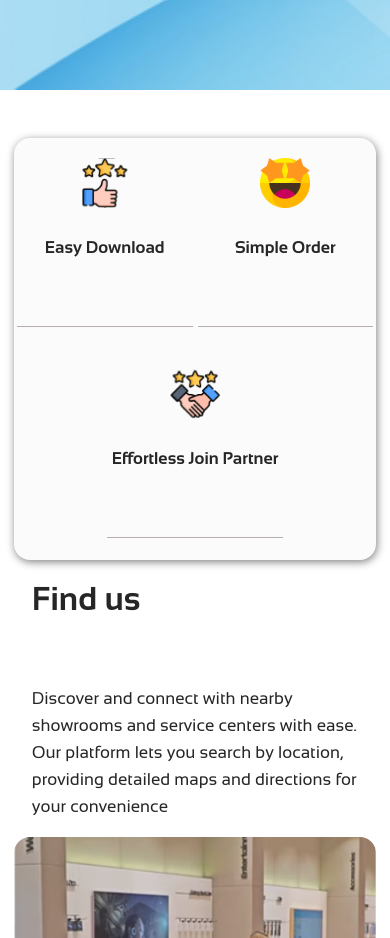
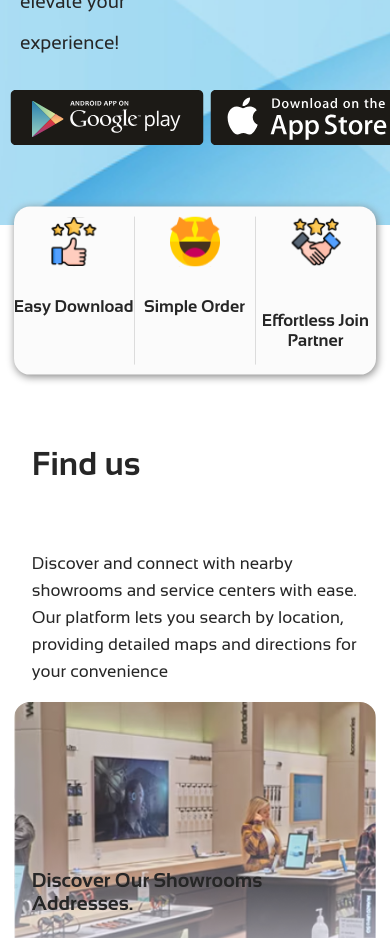
Before and after one commit to SawLinThant/Alpha-mm, a React (Create React App) app: page / in a window 390 px wide. Shown: the part 4060-4998 px from the top of the page. Built offline with nearby package versions, Linux system fonts and the light colour scheme; no server answers.

Commit message:
update-homepage-css

```diff
--- a/src/style/home.css
+++ b/src/style/home.css
@@ -255,7 +255,6 @@
 
 .download-container {
   width: 100%;
-  height: 35.1rem;
   display: grid;
   grid-template-columns: repeat(2, 1fr);
   background-image: url("/public/download-bg.png");
@@ -264,6 +263,7 @@
 }
 
 .icon {
+  height: 35.125rem;
   display: flex;
   place-items: center;
   justify-content: center;
@@ -294,6 +294,7 @@
 
 .download-description {
   display: flex;
+  height: 35.125rem;
   flex-direction: column;
   gap: 1rem;
   justify-content: center;
@@ -358,11 +359,10 @@
 
 .badge-container {
   width: 93%;
-  height: 25vh;
-  position: absolute;
+  height: 9.5rem;
+  transform: translateY(-20%);
   opacity: 10;
   background-color: rgb(251, 251, 251);
-  margin-bottom: 1.5rem;
   z-index: 1;
   border-radius: 1rem;
   box-shadow: 1px 2px 8px gray;
@@ -419,17 +419,17 @@
 
 .find-us-container {
   width: 100%;
-  height: 95vh;
+  height: 39.125rem;
   display: flex;
   flex-direction: column;
   align-items: center;
   justify-content: center;
+  padding: 100px, 56px, 100px, 56px
 }
 
 .find-us {
   width: 93%;
-  height: 60%;
-  margin-top: 12rem;
+  height: 26.625rem;
   display: flex;
   flex-direction: row;
   align-items: center;
@@ -1185,6 +1185,7 @@
   }
 }
 
+
 @media screen and (max-width: 1024px){
   .mvp-container{
     height: 63rem !important;
@@ -1245,10 +1246,6 @@
     transform: translateX(100%) !important;
   }
 
-  .advertise-container{
-    gap: 2rem;
-  }
-
   .phone-icon-container{
     width: 100% !important;
   }
@@ -1263,12 +1260,6 @@
 
   .download-app-icon{
     gap: 0.5rem !important;
-  }
-
-  .badge-container{
-    height: 13vh;
-    margin-top: 1rem;
-    margin-bottom: 55rem;
   }
 
   .find-us-container{
@@ -1302,16 +1293,8 @@
 
 }
 
-@media screen and (max-width: 1000px){
-  .badge-container{
-    margin-bottom: 16rem;
-  }
-}
 
 @media screen and (max-width: 840px){
-  .badge-container{
-    margin-bottom: 45rem;
-  }
 }
 
 @media screen and (max-width: 720px){
@@ -1402,12 +1385,6 @@
     gap: 0.5rem !important;
   }
 
-  .badge-container{
-    position:  relative !important;
-    margin-bottom: 0 !important;
-    width: 93%;
-  }
-
   .badge-container-open{
     animation: none !important;
   }
@@ -1432,22 +1409,12 @@
   }
 
   .badge-container{
-    display: flex !important;
-    flex-wrap: wrap !important;
-    height: 50vh;
-    justify-content: center;
-    column-gap: 5px;
+    height: 10.5rem;
+    transform: translateY(-30%);
   }
 
   .property-logo{
-    width: 45vw !important;
-    height: 20vh !important;
-    padding: 20px 0 20px 0;
-  }
-
-  .property-logo-container{
-    border-bottom: 1px solid #b7afaf;
-    border-right: none;
+    padding: 10px 0 10px 0;
   }
 
   .animate-left {
```
